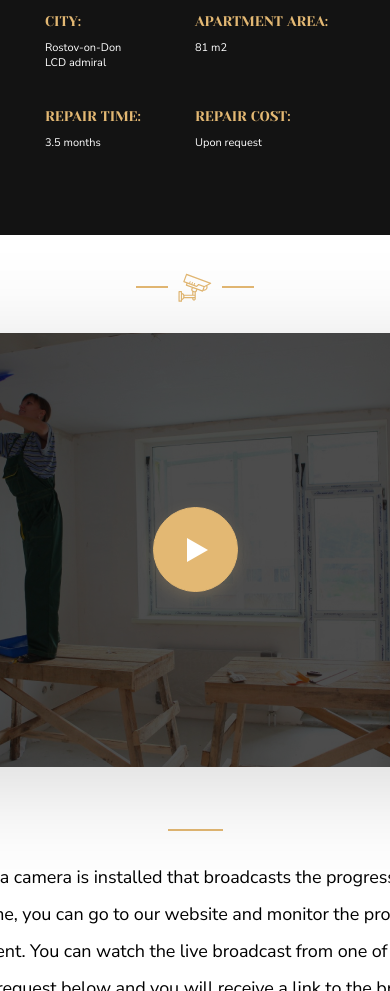
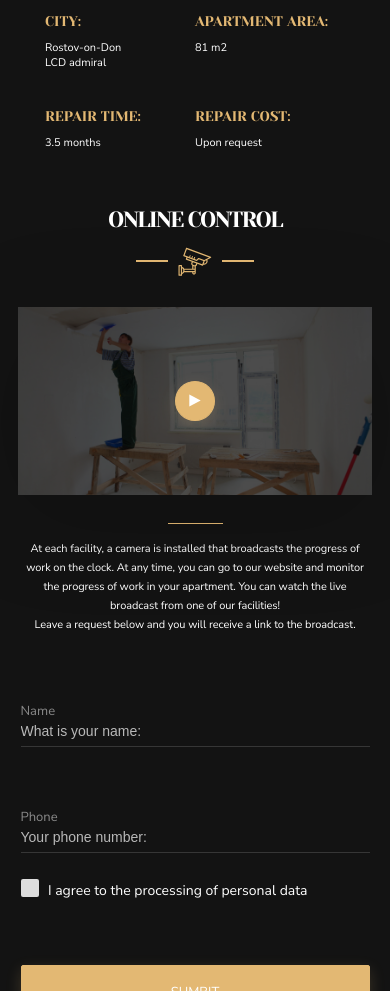
Before and after one commit to sTorov/project_site_layout, a plain HTML site: page index.html in a window 390 px wide. Shown: the part 1009-2000 px from the top of the page. Drawn offline with Linux system fonts and the light colour scheme.

Commit message:
thrid_section mobile

```diff
--- a/index.html
+++ b/index.html
@@ -113,6 +113,8 @@
                 </div>
             </section>
             <section class="thrid_section">
+
+                <div class="thrid_section_substract">
                     <div class="container thrid_section_container">
                         <div class="title_block">
                             <h2 class="subtitle title_block_subtitle">online control</h2>
@@ -123,6 +125,7 @@
                             </div>
                         </div>
                         <div class="video">
+                            <img class="image" src="./images/thrid_section.jpg">
                             <button class="button transform_button player_button">
                                 <img class="triangle" src="./images/Triangle.svg" alt="play_icon">
                             </button>
@@ -137,7 +140,6 @@
                             Leave a request below and you will receive a link to the broadcast.
                         </p>
                         <form class="form">
-                        <div class="thrid_section_form_container">
                                 <div class="form_block">
                                     <p class="form_block_text">Name</p>
                                     <input class="form_input" type="text" placeholder="What is your name:">
@@ -147,7 +149,6 @@
                                     <input class="form_input" type="tel" placeholder="Your phone number:">
                                 </div>
                                 <button class="button thrid_section_form_button">Sumbit</button>
-                        </div>
                             <label class="checkbox_block">
                                 <input class="checkbox" type="checkbox">
                                 <div class="fake">
@@ -156,6 +157,10 @@
                                 <span>I agree to the processing of personal data</span>
                             </label>
                         </form>
+                    </div>
+                </div>
+
+                    <div class="container thrid_section_container">
                         <div class="title_block">
                             <h2 class="subtitle title_block_subtitle">types of repair</h2>
                             <div class="icon">
@@ -209,6 +214,7 @@
                             </div>
                         </div>
                     </div>
+
             </section>
             <section class="fourth_section">
                 <div class="fourth_section_substrate">
--- a/styles/styles.css
+++ b/styles/styles.css
@@ -50,7 +50,6 @@ body *{
     .container{
         width: 100%;
         padding: 0 18px;
-        min-width: 375px;
     }
 }
 
@@ -411,14 +410,14 @@ body *{
     .image_block_button_block{
         display: flex;
     }
+
+    .image{
+        width: 100%;
+    }
 }
 
 @media (max-width:768px){
     .image_block{
-        width: 100%;
-    }
-
-    .image{
         width: 100%;
     }
 }
@@ -444,9 +443,10 @@ body *{
     width: 440px;
 }
 
-@media (max-height:1300px){
+@media (max-width:1300px){
     .second_section_group{
         order: 2;
+        margin-bottom: 30px;
     }
 }
 
@@ -489,12 +489,6 @@ body *{
     margin-top: -323px;
 }
 
-@media (max-width:1300px){
-    .thrid_section{
-        margin-top: 0;
-    }
-}
-
 .thrid_section_container,
 .seventh_section_container,
 .sixth_section_form_container,
@@ -504,7 +498,7 @@ body *{
     align-items: center;
 }
 
-.thrid_section_container{
+.thrid_section_container:nth-of-type(2){
     margin-bottom: 138px;
 }
 
@@ -516,7 +510,7 @@ body *{
     color: black;
 }
 
-.thrid_section .title_block:first-of-type > .title_block_subtitle{
+.thrid_section_container:first-of-type .title_block > .title_block_subtitle{
     color: white;
 }
 
@@ -550,11 +544,8 @@ body *{
     display: flex;
     justify-content: center;
     align-items: center;
-    width: 817px;
-    height: 434px;
+    max-width: 817px;
     position: relative;
-    background-image: url('../images/thrid_section.jpg');
-    background-size: cover;
     margin-bottom: 62.5px;
     filter: drop-shadow(0px 20px 50px rgba(0, 0, 0, 0.15));
 }
@@ -566,9 +557,10 @@ body *{
     width: 85px;
     height: 85px;
     border-radius: 50%;
-    position: relative;
+    position: absolute;
     z-index: 1;
 }
+
 
 .triangle{
     padding-left: 5px;
@@ -590,20 +582,12 @@ body *{
 
 .form{
     display: flex;
-    flex-direction: column;
-    align-items: center;
-    margin-bottom: 75.5px;
-}
-
-.thrid_section_form_container{
-    display: flex;
-    justify-content: center;
-    align-items: center;
-    margin-bottom: 37px;
-}
-
-.form_block:nth-of-type(2){
-    margin: 0 49px 0 58px;
+    width: 800px;
+    justify-content: space-around;
+    align-content: space-between;
+    height: 110px;
+    flex-wrap: wrap;
+    margin-bottom: 147px;
 }
 
 .form_block_text{
@@ -681,6 +665,124 @@ body *{
 .checkbox:checked + .fake .check{
     opacity: 1;
 }
+
+@media (max-width:1300px){
+    .thrid_section_substract{
+        background: #131313;
+        margin-top: -1px;
+    }
+
+    .thrid_section{
+        margin-top: 0;
+    }
+
+    .thrid_section_container{
+        width: 100%;
+        padding: 0 18px;
+    }
+
+    .thrid_section_container:nth-of-type(2){
+        padding-top: 77px;
+    }
+
+    .title_block_subtitle{
+        font-size: 22px;
+    }
+
+    .video{
+        width: 100%;
+        margin-bottom: 28px;
+    }
+
+    .line_after_video{
+        margin-bottom: 10px;
+    }
+
+    .thrid_section_text{
+        color: white;
+        margin-bottom: -10px;
+    }
+
+    .form{
+        width: 408px;
+        justify-content: space-between;
+        margin-bottom: 258px;
+    }
+
+    .form_block{
+        width: 100%;
+    }
+
+    .form_input{
+        width: 100%;
+        background-color: transparent;
+        border-bottom: 1px rgba(255, 255, 255, 0.15) solid;
+        color: white;
+    }
+
+    .form_input::placeholder{
+        color: rgba(255, 255, 255, 0.7);
+    }
+
+    .form_block_text{
+        color: rgba(255, 255, 255, 0.5);
+    }
+
+    .thrid_section_form_button{
+        width: 100%;
+        order: 1;
+    }
+
+    .checkbox_block,
+    .thrid_section .form > .form_block:first-child{
+        margin-bottom: 63px;
+    }
+
+    .thrid_section .form > .form_block:nth-child(1){
+        margin-top: 80px;
+    }
+
+    .thrid_section .form > .form_block:nth-child(2){
+        margin-bottom: 26px;
+    }
+
+    .checkbox_block{
+        color: white;
+    }
+}
+
+
+@media (max-width:768px){
+    .player_button{
+        width: 11.25%;
+        height: 21.25%;
+        padding: 0;
+    }
+
+    .triangle{
+        width: 35%;
+        height: 35%;
+        padding-left: 0;
+    }
+
+    .line_after_video{
+        margin-bottom: 15px;
+    }
+
+    .thrid_section_text{
+        font-size: 11px;
+        line-height: 19px;
+        width: 340px;
+    }
+}
+
+@media (max-width:440px){
+    .form{
+        width: 349px;
+    }
+}
+
+
 
 .thrid_section_list{
     width: 1000px;
```
Lines whose indentation alone changed are shown as unchanged.
